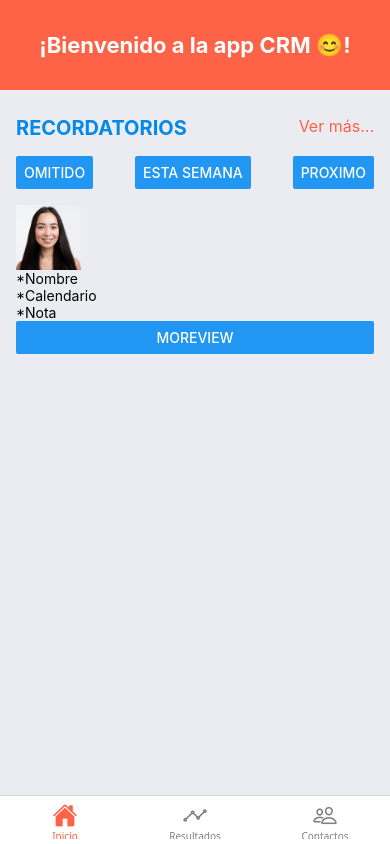
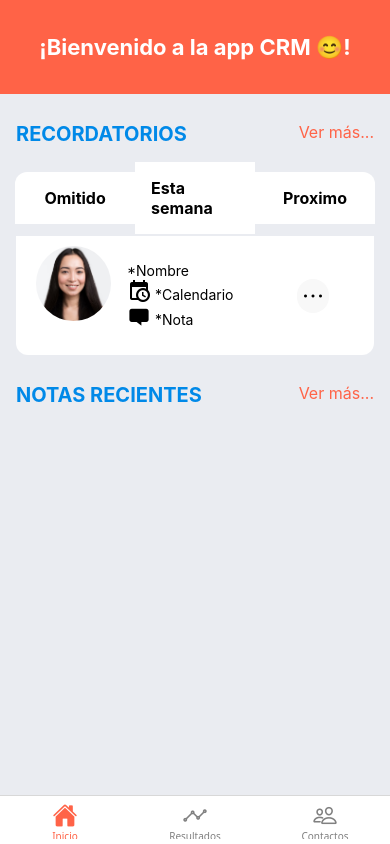
Before and after one commit to JoseCob/EER_CERTIFICACION_SOFTWARE_8VO_IGTI_JOSE_JESUS_COB_KANTUN, a React Native app: screen /Inicio in a window 390 px wide. Built offline with nearby package versions, Linux system fonts and the light colour scheme.

Commit message:
Actualización de diseño
Se esta trabajando en el diseño de la app, en como se visualizaran los datos en la página de inicio (Home)

```diff
--- a/src/features/home/presentation/ui/pages/HomePage.tsx
+++ b/src/features/home/presentation/ui/pages/HomePage.tsx
@@ -1,6 +1,10 @@
 import React from "react";
-import { StyleSheet, Text, View, Button, Image, Pressable } from "react-native";
+import AntDesign from '@expo/vector-icons/AntDesign'; //Icono para ver más del contacto
+import MaterialCommunityIcons from '@expo/vector-icons/MaterialCommunityIcons'; //Icono para Calendario con hora
+import Entypo from '@expo/vector-icons/Entypo'; //Icono para las notas
+import { StyleSheet, Text, View, Image, Pressable, TouchableOpacity  } from "react-native";
 import SafeLayout from '../../../../../shared/components/layouts/SafeLayout';
+
 
 const HomePage = () => {
 
@@ -12,33 +16,71 @@ const HomePage = () => {
             </View>
 
             {/*Sección de recordatorios*/}
-            <View style={styles.remindersContainer}>
-                <View style={styles.remindersHeader}>
-                    <Text style={styles.remindersTitle}>Recordatorios</Text>
+            <View style={styles.content}>
+                <View style={styles.contentHeader}>
+                    <Text style={styles.contentTitle}>Recordatorios</Text>
                     <Pressable onPress={() => console.log("Botón ver más Recordatorios")}>
                         {({pressed}) => (
                             <Text style={[styles.btnView, pressed && styles.pressedView]}>Ver más...</Text>
                         )}
                     </Pressable>
                 </View>
+
+                {/*Contenedor de los botones de recordatorios*/}
                 <View style={styles.reminderButtons}>
-                    <Button title="omitido" onPress={() => console.log("Botón omitido")}/>
-                    <Button title="esta semana" onPress={() => console.log("Botón esta semana")}/>
-                    <Button title="proximo" onPress={() => console.log("Botón proximo")}/>
+                    <TouchableOpacity
+                        style={[styles.buttonItem, styles.buttonItemLeft]}
+                        onPress={() => console.log("Botón omitido")}>
+                        <Text style={styles.textButtonItem}>Omitido</Text>
+                    </TouchableOpacity>
+                    <TouchableOpacity style={styles.buttonItem} onPress={() => console.log("Botón esta semana")}>
+                        <Text style={styles.textButtonItem}>Esta semana</Text>
+                    </TouchableOpacity>
+                    <TouchableOpacity
+                        style={[styles.buttonItem, styles.buttonItemRight]}
+                        onPress={() => console.log("Botón proximo")}>
+                        <Text style={styles.textButtonItem}>Proximo</Text>
+                    </TouchableOpacity>
                 </View>
-                <View>
-                    <View>
+
+                {/*Contenedor de los contactos de recordatorios*/}
+                <View style={styles.contacsContainer}>
+                    <View style={styles.cardContacs}>
                         <Image
                             source={require('../../../../../../assets/photo_prototype.png')}
                             style={styles.contactImg}
                         />
-                        <Text>*Nombre</Text>
-                        <Text>*Calendario</Text>
-                        <Text>*Nota</Text>
+                        <View style={styles.contactInfo}>
+                            <Text>*Nombre</Text>
+                            <Text>
+                                <MaterialCommunityIcons name="calendar-clock" size={24} color="black" /> *Calendario
+                            </Text>
+                            <Text>
+                                <Entypo name="message" size={24} color="black" /> *Nota
+                            </Text>
+                        </View>
+                        <View style={styles.seeMorecontact}>
+                            <TouchableOpacity
+                                style={styles.bntSeeMore}
+                                onPress={() => console.log("Botón ver más del contacto")}>
+                                <View>
+                                    <AntDesign name="ellipsis1" size={24} color="black"/>
+                                </View>
+                            </TouchableOpacity>
+                        </View>
                     </View>
-                    <View>
-                        <Button title='moreView' onPress={() => console.log("Botón ver más del contacto")}/>
-                    </View>
+                </View>
+            </View>
+
+            {/*Sección de notas recientes*/}
+            <View style={styles.content}>
+                <View style={styles.contentHeader}>
+                    <Text style={styles.contentTitle}>Notas Recientes</Text>
+                    <Pressable onPress={() => console.log("Botón ver más Notas")}>
+                        {({pressed}) => (
+                            <Text style={[styles.btnView, pressed && styles.pressedView]}>Ver más...</Text>
+                        )}
+                    </Pressable>
                 </View>
             </View>
         </SafeLayout>
@@ -47,12 +89,12 @@ const HomePage = () => {
 
 const styles = StyleSheet.create({
 
-    //Sección de bienvenida
+    // -- Sección de bienvenida --
     containerMain:{
         justifyContent: 'flex-start',
         backgroundColor: 'tomato',
         alignItems: 'center',
-        padding: 10,
+        padding: 12,
     },
     titleWelcome:{
         color: 'white',
@@ -61,48 +103,84 @@ const styles = StyleSheet.create({
         margin: 22,
     },
 
-    //Sección de recordatorios
-    remindersContainer:{
+    // -- Sección para el contenido general --
+    content:{
         justifyContent:'flex-start',
-        marginTop: 26,
+        marginTop: 28,
         marginLeft: 16,
         marginRight: 16,
     },
-    remindersHeader:{
+    contentHeader:{
         flexDirection: 'row',
         justifyContent:'space-between',
         marginBottom: 16,
     },
-    remindersTitle:{
+    contentTitle:{
         color: '#0089e8',
         fontWeight: 'bold',
         textTransform:'uppercase',
         fontSize: 20,
     },
+    //Color del texto por defecto en "Ver más.."
+    btnView:{
+        color: 'tomato',
+        fontSize: 16,
+    },
     //color del texto al presionar el botón por Pressable
     pressedView:{
         color: 'gray',
     },
-    //Color del texto por defecto
-    btnView:{
-        color: 'tomato',
+
+    // -- Sección de recordatorios --
+    //Contenedor de los botones de recordatorios
+    reminderButtons:{
+        flexDirection:'row',
+        justifyContent:'center',
+        alignItems:'center',
+        marginBottom: 2,
+    },
+    buttonItem:{
+        width:'33.5%',
+        alignItems:'center',
+        backgroundColor: 'white',
+        padding:16,
+    },
+    textButtonItem:{
+        fontWeight:'bold',
         fontSize: 16,
     },
+    buttonItemLeft:{borderTopLeftRadius: 12,}, buttonItemRight:{borderTopRightRadius: 12,},
 
-    //Contenedor de los botones
-    reminderButtons:{
-        width: '100%',
-        flexDirection:'row',
-        margin: 0,
-        justifyContent:'space-between',
-        marginBottom: 16,
+    //Contenedor de los contactos de recordatorios
+    contacsContainer:{
+        backgroundColor: 'white',
+        borderBottomLeftRadius:12,
+        borderBottomRightRadius:12,
+        paddingTop: 10,
+        paddingBottom: 10,
+        paddingLeft: 20,
     },
-
-    //Card para el contacto
+    cardContacs:{flexDirection:'row'},
+    contactInfo:{
+        flex: 1,
+        flexDirection:'column',
+        margin:16,
+    },
+    seeMorecontact:{
+        justifyContent:'center',
+        alignItems: 'flex-end',
+        right: 45,
+    },
+    bntSeeMore:{
+        padding: 4,
+        borderRadius:16,
+        backgroundColor:'#f8f8f8',
+    },
     contactImg:{
         resizeMode:'contain',
-        width: 65,
-        height: 65,
+        width: 75,
+        height: 75,
+        borderRadius: 50,
     },
 })
 
```
